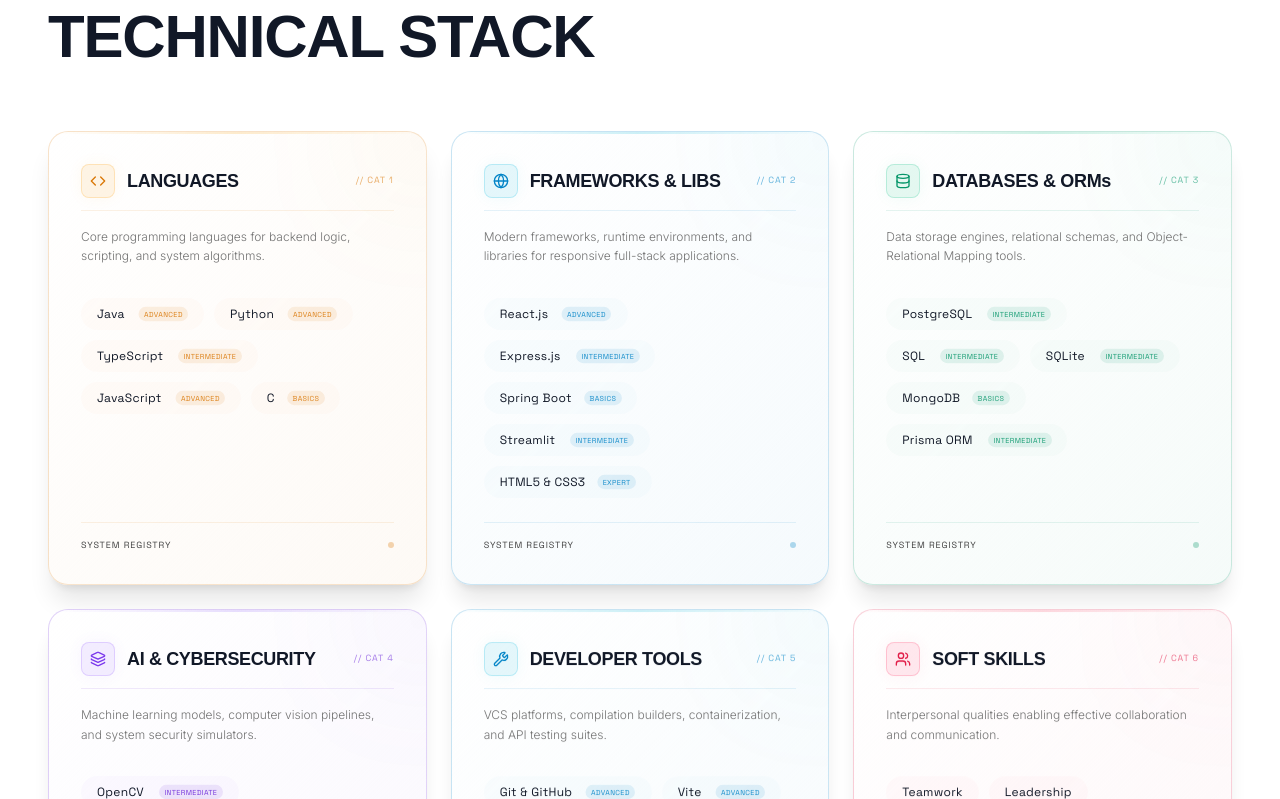
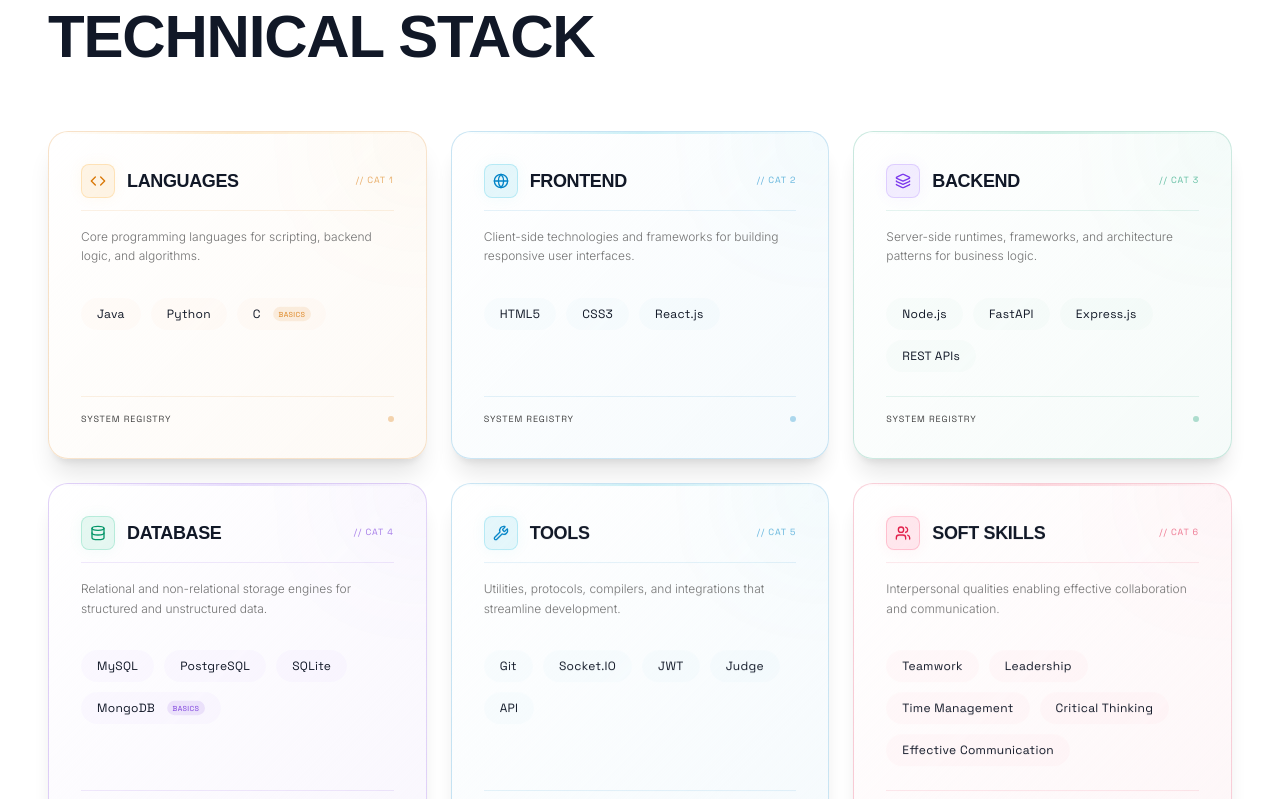
Before and after one commit to nilalochanbv/nilalochanbv-personal-portfolio, a React (Vite) app: page / in a window 1280 px wide. Shown: the part 3761-4560 px from the top of the page. Built offline with nearby package versions, Linux system fonts and the light colour scheme; no server answers; a web font is replaced by a local one.

Commit message:
feat: rename project to DialectDB and align technical skills with resume PDF

```diff
--- a/src/components/Projects.jsx
+++ b/src/components/Projects.jsx
@@ -38,6 +38,9 @@
   "Java": "text-rose-400 border-rose-500/15 bg-rose-500/[0.02] hover:border-rose-500/30 hover:bg-rose-500/[0.05] hover:text-rose-300",
   "LLM APIs": "text-violet-400 border-violet-500/15 bg-violet-500/[0.02] hover:border-violet-500/30 hover:bg-violet-500/[0.05] hover:text-violet-300",
   "Prompt Engineering": "text-cyan-400 border-cyan-500/15 bg-cyan-500/[0.02] hover:border-cyan-500/30 hover:bg-cyan-500/[0.05] hover:text-cyan-300",
+  "Fast API": "text-emerald-400 border-emerald-500/15 bg-emerald-500/[0.02] hover:border-emerald-500/30 hover:bg-emerald-500/[0.05] hover:text-emerald-300",
+  "Multi-dialect SQL": "text-cyan-400 border-cyan-500/15 bg-cyan-500/[0.02] hover:border-cyan-500/30 hover:bg-cyan-500/[0.05] hover:text-cyan-300",
+  "Multilingual language": "text-violet-400 border-violet-500/15 bg-violet-500/[0.02] hover:border-violet-500/30 hover:bg-violet-500/[0.05] hover:text-violet-300",
 
   // TypeScript Stack
   "TypeScript": "text-cyan-400 border-cyan-500/15 bg-cyan-500/[0.02] hover:border-cyan-500/30 hover:bg-cyan-500/[0.05] hover:text-cyan-300",
@@ -78,20 +81,20 @@
   {
     id: 2,
     num: "02",
-    name: "Code Logic Validator",
-    tagline: "AI Orchestration Logic Evaluation Engine",
-    description: "Building an AI agent that evaluates a beginner's problem solving logic written in plain text, without an actual code solution. Utilizes LLM-based orchestration for access correctness, provides targeted hints, and guides learners through reasoning steps autonomously.",
-    tech: ["Java", "LLM APIs", "Prompt Engineering"],
+    name: "DialectDB - Multilingual Text-to-SQL Pipeline",
+    tagline: "Multilingual Text-to-SQL Agent Pipeline",
+    description: "Building an AI agent that evaluates a beginner’s problem solving logic written in plain text, without an actual code solution. Utilizes LLM-based orchestration for access correctness, provides targeted hints, and guides learners through reasoning steps autonomously.",
+    tech: ["Python", "React", "Fast API", "Multi-dialect SQL", "Multilingual language"],
     github: "https://github.com/nilalochanbv",
     live: "https://github.com/nilalochanbv",
     visual: "validator",
     readmeDetails: {
       features: [
-        "Natural Language Evaluator: Evaluates pseudocode and logic sentences directly using LLM evaluation models.",
-        "Adaptive Hinting System: Generates localized suggestions to help learners correct logic errors step-by-step.",
-        "Automated Cognitive Mapping: Diagnoses specific concept deficiencies to recommend learning paths."
+        "Logic Evaluation: Evaluates plain text pseudocode and problem solving logic without needing code execution.",
+        "Adaptive Prompting: Provides contextual clues and targets logic errors step-by-step using LLM agent helpers.",
+        "Multi-dialect Translation: Maps logical constructs to complex SQL queries across different database dialects."
       ],
-      architecture: "Engineered using Java (Spring Boot) and integrated with LLM reasoning agents via Prompt Engineering to evaluate abstract problem-solving logic."
+      architecture: "Orchestrated using a React frontend, Python FastAPI logic validation controller, and Gemini AI agent pipelines."
     }
   },
   {
--- a/src/components/Skills.jsx
+++ b/src/components/Skills.jsx
@@ -23,61 +23,55 @@
   {
     title: "LANGUAGES",
     icon: "code",
-    description: "Core programming languages for backend logic, scripting, and system algorithms.",
+    description: "Core programming languages for scripting, backend logic, and algorithms.",
     skills: [
-      { name: "Java", level: "Advanced" },
-      { name: "Python", level: "Advanced" },
-      { name: "TypeScript", level: "Intermediate" },
-      { name: "JavaScript", level: "Advanced" },
+      { name: "Java" },
+      { name: "Python" },
       { name: "C", level: "Basics" },
     ],
   },
   {
-    title: "FRAMEWORKS & LIBS",
+    title: "FRONTEND",
     icon: "globe",
-    description: "Modern frameworks, runtime environments, and libraries for responsive full-stack applications.",
+    description: "Client-side technologies and frameworks for building responsive user interfaces.",
     skills: [
-      { name: "React.js", level: "Advanced" },
-      { name: "Express.js", level: "Intermediate" },
-      { name: "Spring Boot", level: "Basics" },
-      { name: "Streamlit", level: "Intermediate" },
-      { name: "HTML5 & CSS3", level: "Expert" },
+      { name: "HTML5" },
+      { name: "CSS3" },
+      { name: "React.js" },
     ],
   },
   {
-    title: "DATABASES & ORMs",
-    icon: "database",
-    description: "Data storage engines, relational schemas, and Object-Relational Mapping tools.",
+    title: "BACKEND",
+    icon: "layers",
+    description: "Server-side runtimes, frameworks, and architecture patterns for business logic.",
     skills: [
-      { name: "PostgreSQL", level: "Intermediate" },
-      { name: "SQL", level: "Intermediate" },
-      { name: "SQLite", level: "Intermediate" },
-      { name: "MongoDB", level: "Basics" },
-      { name: "Prisma ORM", level: "Intermediate" },
+      { name: "Node.js" },
+      { name: "FastAPI" },
+      { name: "Express.js" },
+      { name: "REST APIs" },
     ],
   },
   {
-    title: "AI & CYBERSECURITY",
-    icon: "layers",
-    description: "Machine learning models, computer vision pipelines, and system security simulators.",
+    title: "DATABASE",
+    icon: "database",
+    description: "Relational and non-relational storage engines for structured and unstructured data.",
     skills: [
-      { name: "OpenCV", level: "Intermediate" },
-      { name: "TensorFlow", level: "Intermediate" },
-      { name: "Gemini AI & LLMs", level: "Advanced" },
-      { name: "SIEM & EDR Tools", level: "Basics" },
-      { name: "Windows API", level: "Basics" },
+      { name: "MySQL" },
+      { name: "PostgreSQL" },
+      { name: "SQLite" },
+      { name: "MongoDB", level: "Basics" },
     ],
   },
   {
-    title: "DEVELOPER TOOLS",
+    title: "TOOLS",
     icon: "wrench",
-    description: "VCS platforms, compilation builders, containerization, and API testing suites.",
+    description: "Utilities, protocols, compilers, and integrations that streamline development.",
     skills: [
-      { name: "Git & GitHub", level: "Advanced" },
-      { name: "Vite", level: "Advanced" },
-      { name: "Postman", level: "Intermediate" },
-      { name: "JWT", level: "Intermediate" },
-      { name: "Zod Validation", level: "Intermediate" },
+      { name: "Git" },
+      { name: "Socket.IO" },
+      { name: "JWT" },
+      { name: "Judge" },
+      { name: "API" },
     ],
   },
   {
```
